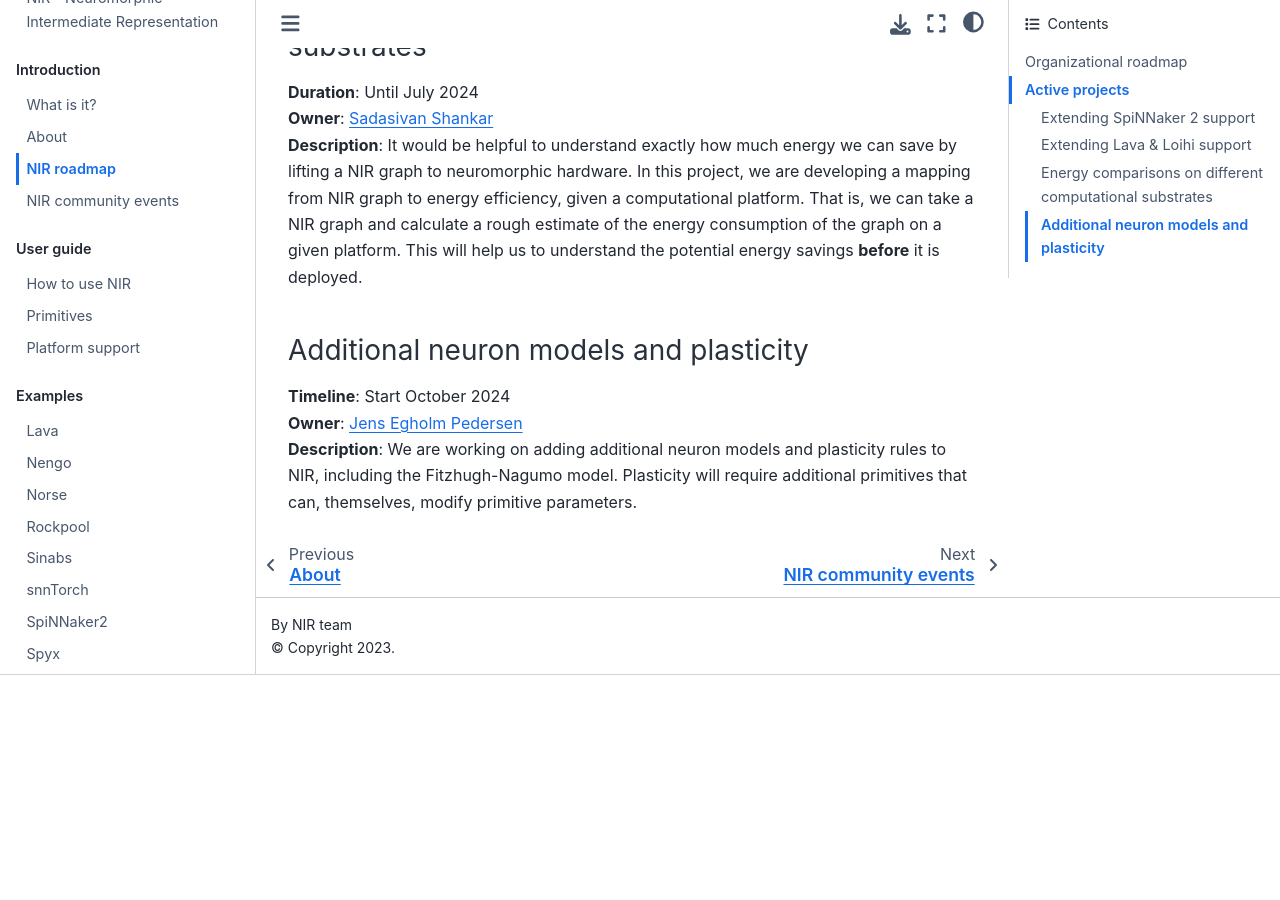
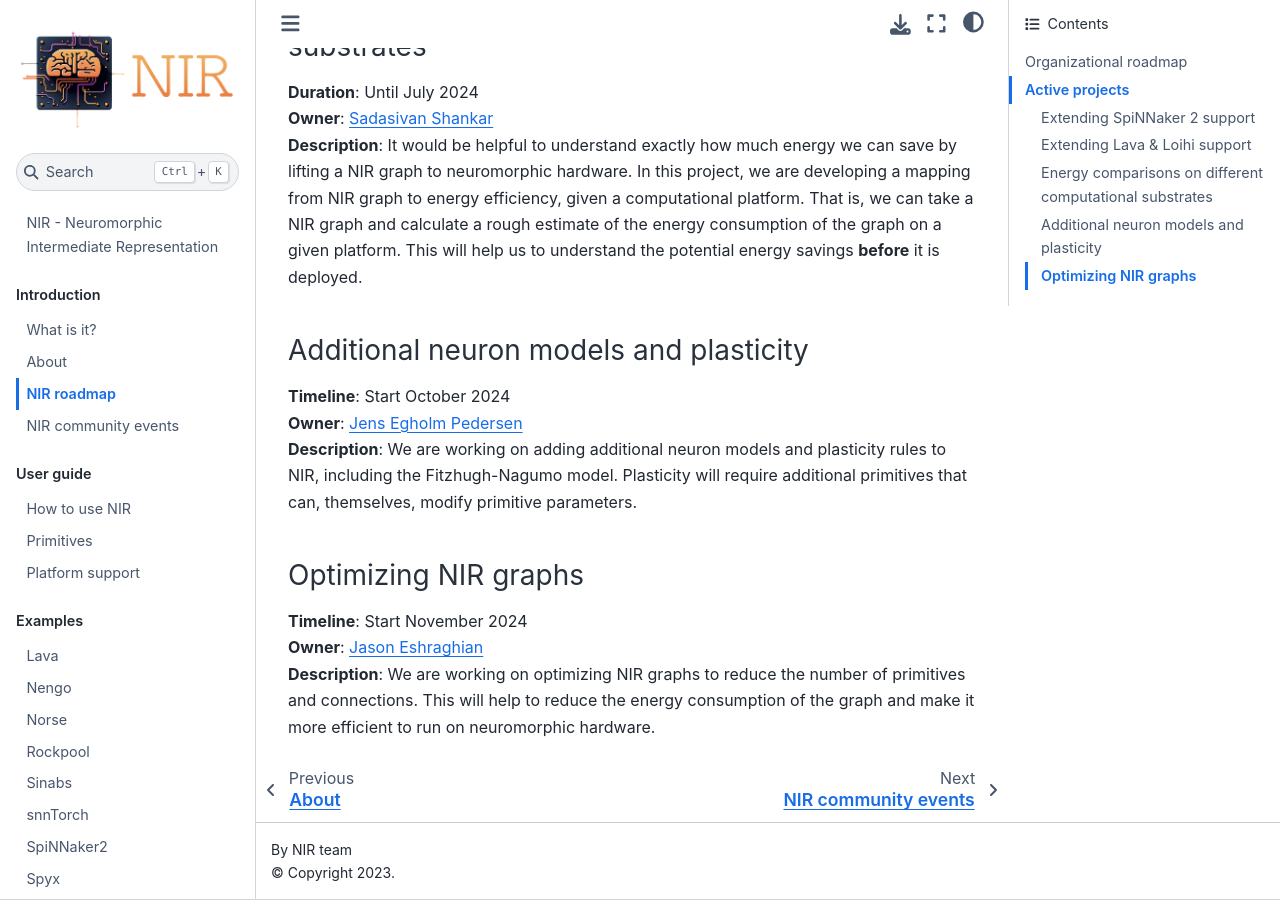
Before and after one commit to neuromorphs/NIR, a Jupyter Book: the page built from docs/source/roadmap.md, in a window 1280 px wide and 900 px high, scrolled down 1693 px. Built offline with Jupyter Book 1.0.4 settings and Sphinx 7.4.7 and the Sphinx Book theme 1.1.4, drawn with Linux system fonts in a browser that asks for light colours; before the commit the page ends 2368 px from its top, so only the background shows below that.

Commit message:
Added graph optimization to roadmap

```diff
--- a/docs/source/roadmap.md
+++ b/docs/source/roadmap.md
@@ -55,3 +55,8 @@ Feel free to reach out to the project owners if you are interested in contributi
 **Timeline**: Start October 2024 </br>
 **Owner**: [Jens Egholm Pedersen](https://github.com/jegp) </br>
 **Description**: We are working on adding additional neuron models and plasticity rules to NIR, including the Fitzhugh-Nagumo model. Plasticity will require additional primitives that can, themselves, modify primitive parameters.
+
+### Optimizing NIR graphs
+**Timeline**: Start November 2024 </br>
+**Owner**: [Jason Eshraghian](https://ncg.ucsc.edu/) </br>
+**Description**: We are working on optimizing NIR graphs to reduce the number of primitives and connections. This will help to reduce the energy consumption of the graph and make it more efficient to run on neuromorphic hardware.
```
